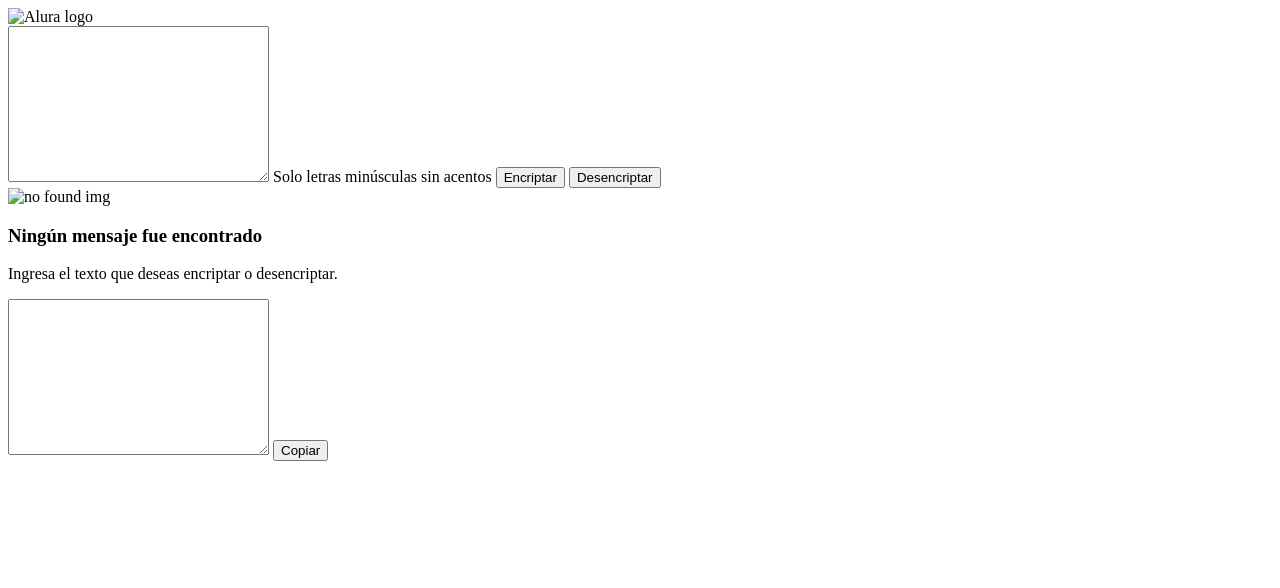
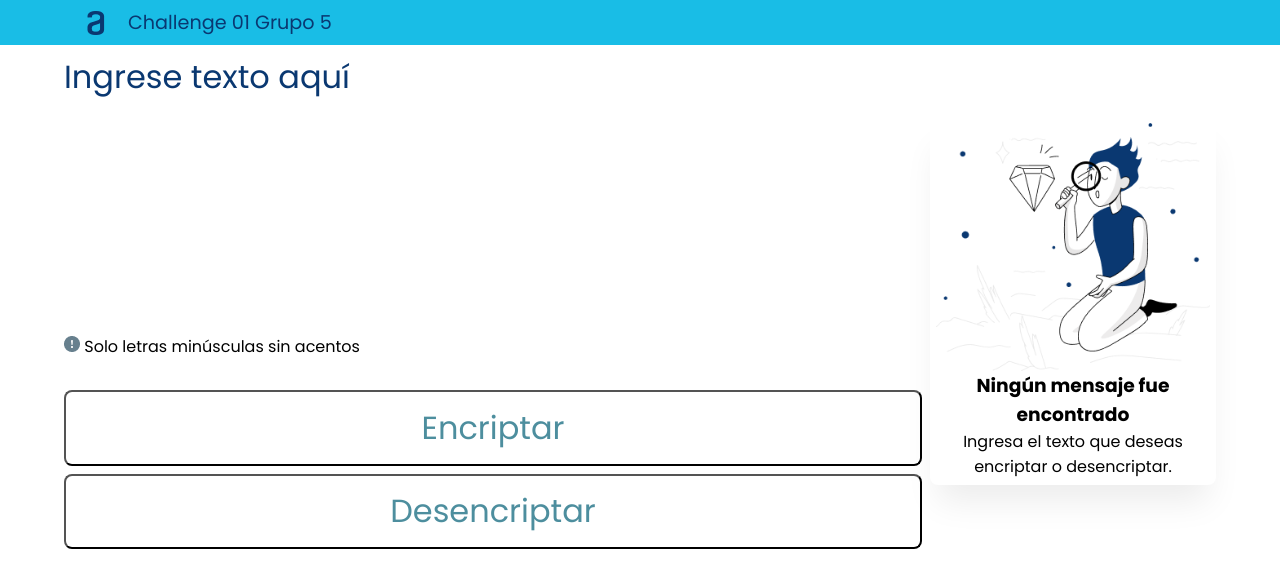
Before and after one commit to GueruDev/Message-encrypter-, a website: page index.html in a window 1280 px wide. Drawn offline with Linux system fonts and the light colour scheme.

Commit message:
casi terminado

```diff
--- a/index.html
+++ b/index.html
@@ -6,35 +6,41 @@
     <meta name="viewport" content="width=device-width, initial-scale=1.0">
 
     <!-- FONTS -->
+    <link rel="preconnect" href="https://fonts.googleapis.com">
+    <link rel="preconnect" href="https://fonts.gstatic.com" crossorigin>
+    <link href="https://fonts.googleapis.com/css2?family=Poppins:wght@100;400;700&display=swap" rel="stylesheet">
 
 
     <!-- LINKED FILES -->
 
-    <link rel="stylesheet" href="styles.css">
-    <script src="app.js" defer></script>
+    <link rel="stylesheet" href="sass/styles.css">
+    <!-- <script src="app.js" defer></script> -->
 
 
     <title>Encriptador Alura Challenge</title>
 </head>
 <body>
     <main>
-        <header>
-            <img src="#" alt="Alura logo">
+        <header class="pd">
+            <img src="src/Logo-1.png" alt="Alura logo">
+            <span>Challenge 01 Grupo 5</span>
         </header>
-        <section class="encrypter">
+        <section class="encrypter pd">
             <div class="card-input">
-                <textarea name="input" id="inputText" cols="30" rows="10"></textarea>
-                <i></i>
-                <span>Solo letras minúsculas sin acentos</span>
+                <textarea placeholder="Ingrese texto aquí" name="input" id="inputText" cols="30" rows="10"></textarea>
+                <div>
+                    <img src="src/bi_exclamation-circle-fill.png " alt="exclamation-icon">
+                    <span>Solo letras minúsculas sin acentos</span>
+                </div>
                 <button>Encriptar</button>
                 <button>Desencriptar</button>
             </div>
             <div class="card-output">
-                <img src="" alt="no found img">
+                <img class="none" src="src/Muñeco.png" alt="no found img">
                 <h3>Ningún mensaje fue encontrado</h3>
                 <p>Ingresa el texto que deseas encriptar o desencriptar.</p>
-                <textarea name="output" id="outputText" cols="30" rows="10"class="hidden"></textarea>
-                <button class="hidden">Copiar</button>
+                <textarea name="output" id="outputText" cols="30" rows="10"class="none"></textarea>
+                <button class="none">Copiar</button>
             </div>
         </section>
     </main>
--- /dev/null
+++ b/sass/main.scss
@@ -0,0 +1,5 @@
+@use "modules/style";
+@use "modules/header";
+@use "modules/encrypter";
+@use "modules/card-input";
+@use "modules/card-output";
--- /dev/null
+++ b/sass/modules/_card-input.scss
@@ -0,0 +1,35 @@
+@import 'variables';
+
+.card-input{
+    display: grid;
+    grid-template-columns: 1fr;
+    gap: .5rem;
+    textarea {
+        appearance: none;
+        border: none;
+        resize: none;
+        outline: none;
+        background-color: transparent;
+        font-family: inherit;
+        font-size: inherit;
+        color: inherit;
+        width: 100%;
+
+        &::placeholder{
+            color: $alura-color;
+            font-size: 2rem;
+        }
+    }
+    button{
+        border-radius: .5rem;
+        padding: 0 2rem;
+        margin: 0 auto;
+        width: 100%;
+
+        color: $primary-color;
+        font-size: 2rem;
+        font-weight:400;
+        background-color: $white;
+    }
+
+}
--- /dev/null
+++ b/sass/modules/_card-output.scss
@@ -0,0 +1,23 @@
+@import 'variables';
+
+.card-output{
+
+    background-color: $white;
+    border-radius: .5rem;
+    text-align: center;
+
+    padding: .4rem;
+    margin: 4rem 0;
+    box-shadow: 0px 24px 32px -8px #00000014;
+    img{
+        width: 100%;
+    }
+}
+
+@media screen and (min-width:1024px) {
+.card-output{
+    img{
+        display:block;
+    }
+}
+}
--- /dev/null
+++ b/sass/modules/_encrypter.scss
@@ -0,0 +1,9 @@
+
+
+@media screen and (min-width:1024px){
+    .encrypter{
+        display: grid;
+        grid-template-columns: 3fr 1fr;
+        gap: .5rem;
+    }
+}
--- /dev/null
+++ b/sass/modules/_header.scss
@@ -0,0 +1,17 @@
+@import 'variables';
+header{
+    img{
+        height: 1.5rem;
+        width: 4rem;
+    }
+    background-color: $secondary-color;
+    color:$white ;
+
+    display: flex;
+    justify-content: flex-start;
+    align-items: center;
+    span{
+        font-size: 1.2rem;
+        color: $alura-color;
+    }
+}
--- /dev/null
+++ b/sass/modules/_style.scss
@@ -0,0 +1,26 @@
+@import 'variables';
+// GENERAL STYLES
+
+*{
+    // RESET STYLES
+
+    padding: 0;
+    margin: 0;
+    box-sizing: border-box;
+
+
+    font-family: $primary-font;
+    html{
+        font-size: 62.5%;
+        body{
+            background-color: #F3F5FC;
+            font-size: 1.6rem; // 1rem = 10px
+        }
+    }
+    .pd{
+        padding: .5rem 5%;
+    }
+    .none{
+        display: none;
+    }
+}
--- /dev/null
+++ b/sass/modules/_variables.scss
@@ -0,0 +1,11 @@
+$primary-color:#4D8E9E;
+$secondary-color:#19BDE6;
+$terteary-color: #75E3FF;
+$alura-color:#0A3871;
+
+$optional-color1: #994900;
+$optional-color2:#DB7F2A;
+$white:#fff;
+$black:#000;
+
+$primary-font: 'Poppins', sans-serif;
```
Also changed, not shown: sass/styles.css (added), 1 other file.
